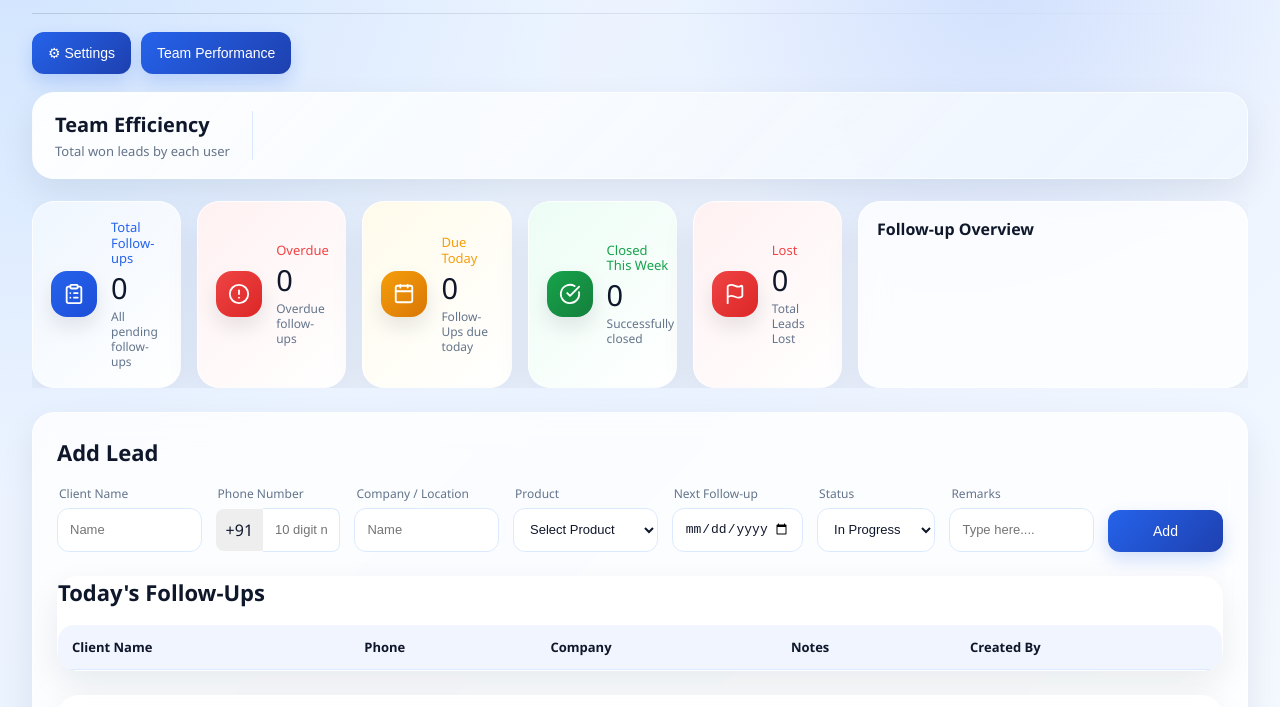
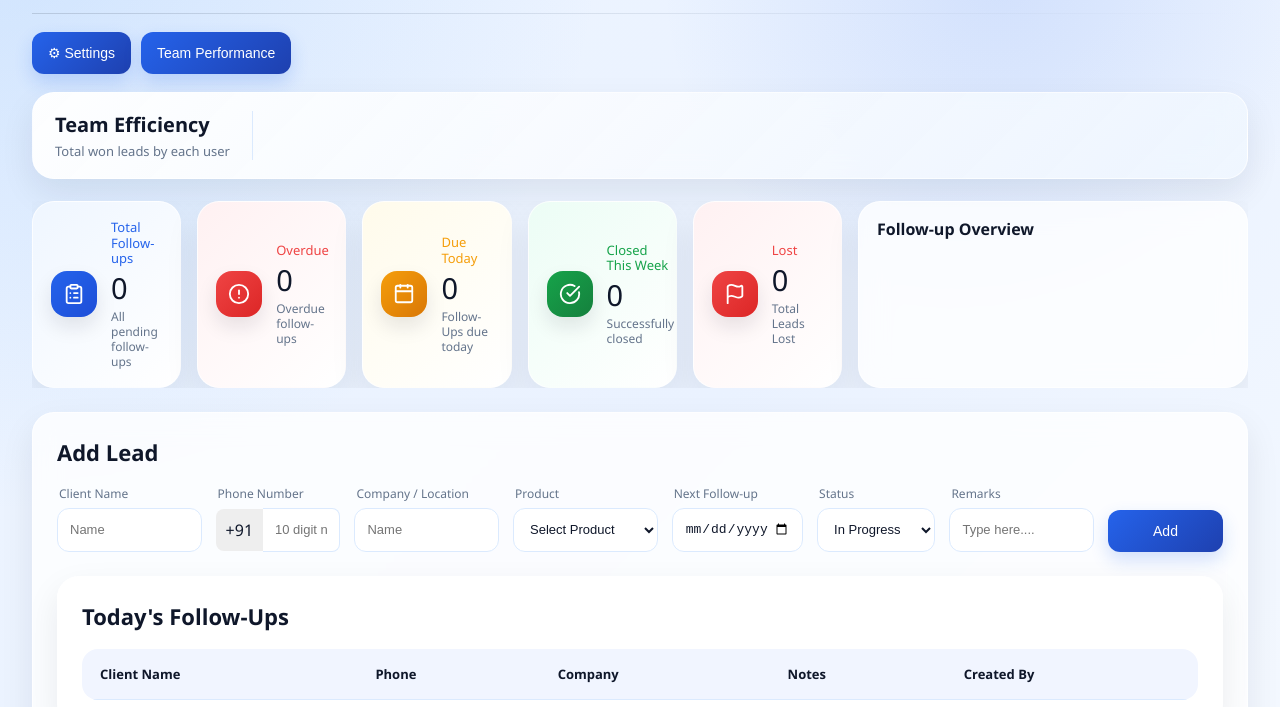
Before and after one commit to mannat2003-cloud/CLOUD-TECH-CRM-, a website: page index.html in a window 1280 px wide. Shown: the part 93-800 px from the top of the page. Drawn offline with nearby package versions, Linux system fonts and the light colour scheme; no server answers; sample sign-in values are in the browser's storage; a script that the page names is missing.

Commit message:
Update style.css

```diff
--- a/style.css
+++ b/style.css
@@ -617,7 +617,33 @@ tr:hover {
   min-width: 220px;
   box-shadow: 0 12px 28px rgba(15, 23, 42, 0.15);
 }
+/* Today's Follow-Ups section ko All Leads jaisa spacing dena */
+.card:has(#todayTable) {
+  padding: 24px !important;
+  margin-bottom: 24px !important;
+  overflow: hidden !important;
+}
 
+.card:has(#todayTable) h2 {
+  margin: 0 0 18px 0 !important;
+}
+
+.card:has(#todayTable) .table-wrapper {
+  width: 100% !important;
+  margin-top: 0 !important;
+  overflow: hidden !important;
+}
+
+.card:has(#todayTable) table {
+  width: 100% !important;
+  border-radius: 16px !important;
+  overflow: hidden !important;
+}
+
+.card:has(#todayTable) th,
+.card:has(#todayTable) td {
+  padding: 16px 18px !important;
+}
 /* Status badges */
 .status {
   display: inline-flex;
```
